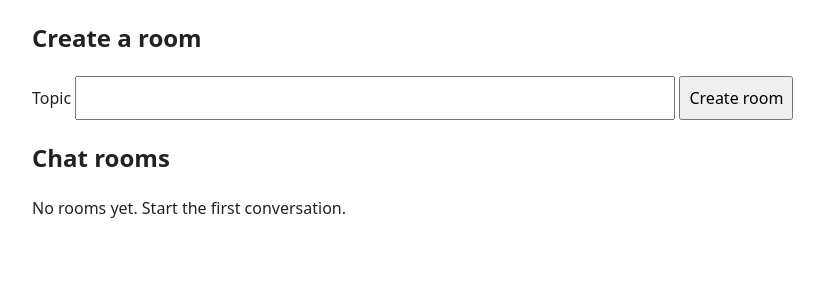
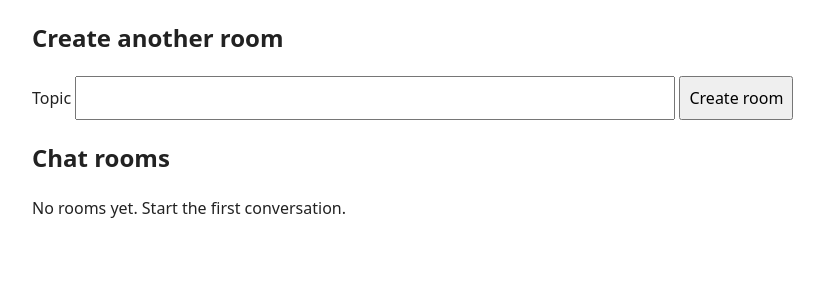
Before and after one commit to AsianTroglodyte/chatrooms-karan, a Flask app: page / in a window 1280 px wide. Shown: the part 123-423 px from the top of the page, without its empty margins (183-1007 px from the left). Run offline with Flask 3, Linux system fonts and the light colour scheme.

Commit message:
small change

```diff
--- a/templates/index.html
+++ b/templates/index.html
@@ -1,7 +1,7 @@
 {% extends "base.html" %}
 {% block title %}Chat Rooms · Anonymous Chat{% endblock %}
 {% block content %}
-<h2>Create a room</h2>
+<h2>Create another room</h2>
 <form method="post" action="{{ url_for('create_room') }}">
   <label for="name">Topic</label>
   <input id="name" name="name" type="text" maxlength="120" required>
```
